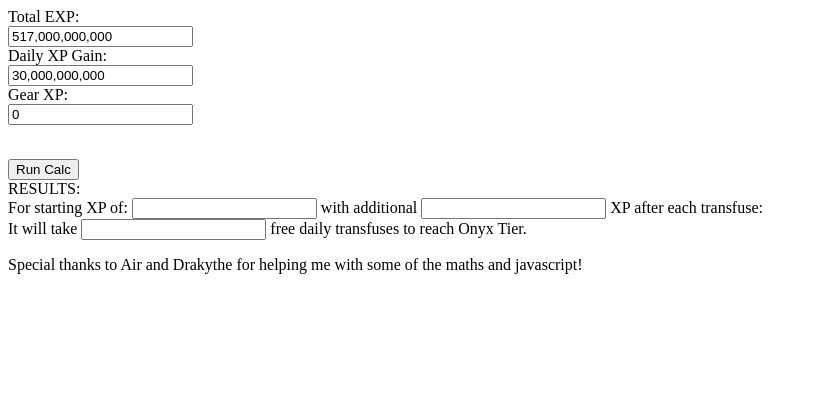
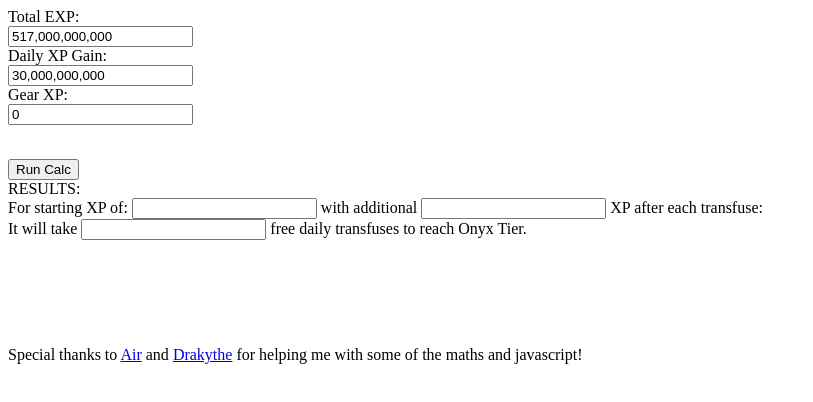
Before and after one commit to Soulsonant/TitanConquestGearXP, a plain HTML site: page index.html in a window 1280 px wide. Shown: the whole page, without its empty margins (0-813 px from the left). Drawn offline with nearby package versions, Linux system fonts and the light colour scheme.

Commit message:
Update index.html

```diff
--- a/index.html
+++ b/index.html
@@ -61,5 +61,10 @@ Run Calc
 </form>
 
   </body>
-  <footer>Special thanks to Air and Drakythe for helping me with some of the maths and javascript!</footer>
+  <br>
+  <br>
+  <br>
+  <br>
+  <br>
+  <footer>Special thanks to <a href="https://github.com/olinger">Air</a> and <a href="https://github.com/drakythe">Drakythe</a> for helping me with some of the maths and javascript!</footer>
 </html>
```
